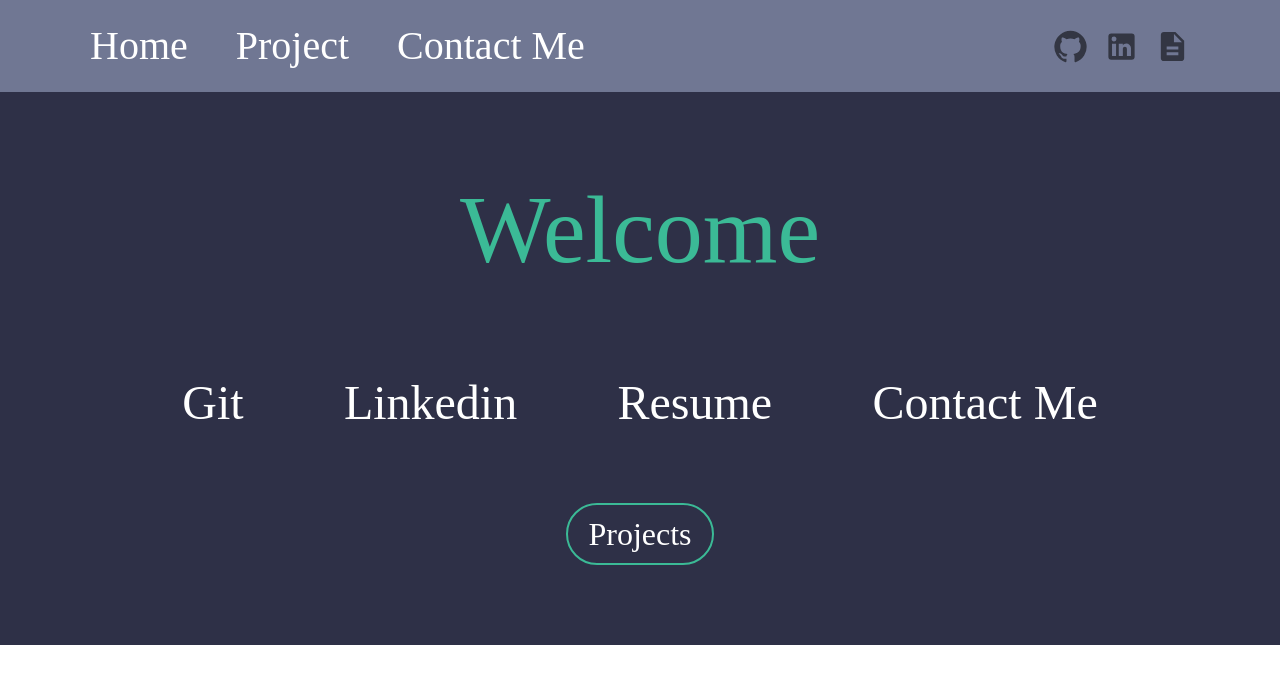
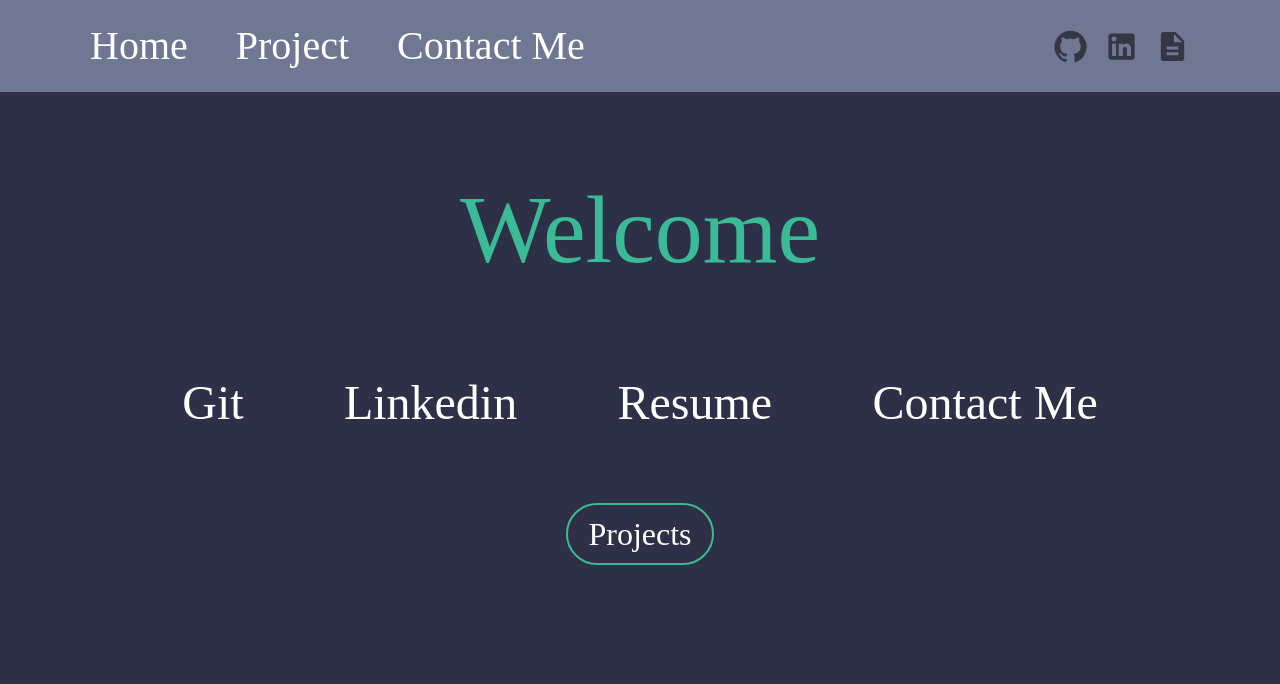
Before and after one commit to Typical-Joey/portfolio-2.0, a React (Create React App) app: page / in a window 1280 px wide. Shown: the top 684 px of the page. Built offline with nearby package versions, Linux system fonts and the light colour scheme; a web font is replaced by a local one.

Commit message:
App:  Removed unused styles and added backgroundcolor to main html

```diff
--- a/src/Projects/projects.css
+++ b/src/Projects/projects.css
@@ -1,5 +1,4 @@
 .projects-container {
-  display: flex;
   justify-content: center;
   align-items: center;
 }
--- a/src/global.css
+++ b/src/global.css
@@ -7,8 +7,12 @@
   --black: #000000;
 }
 
+html {
+  background-color: var(--background-color);
+}
+
 .app-container {
   background-color: var(--background-color);
-  height: 100%;
+  height: 100vh;
   padding-bottom: 5rem;
 }
```
